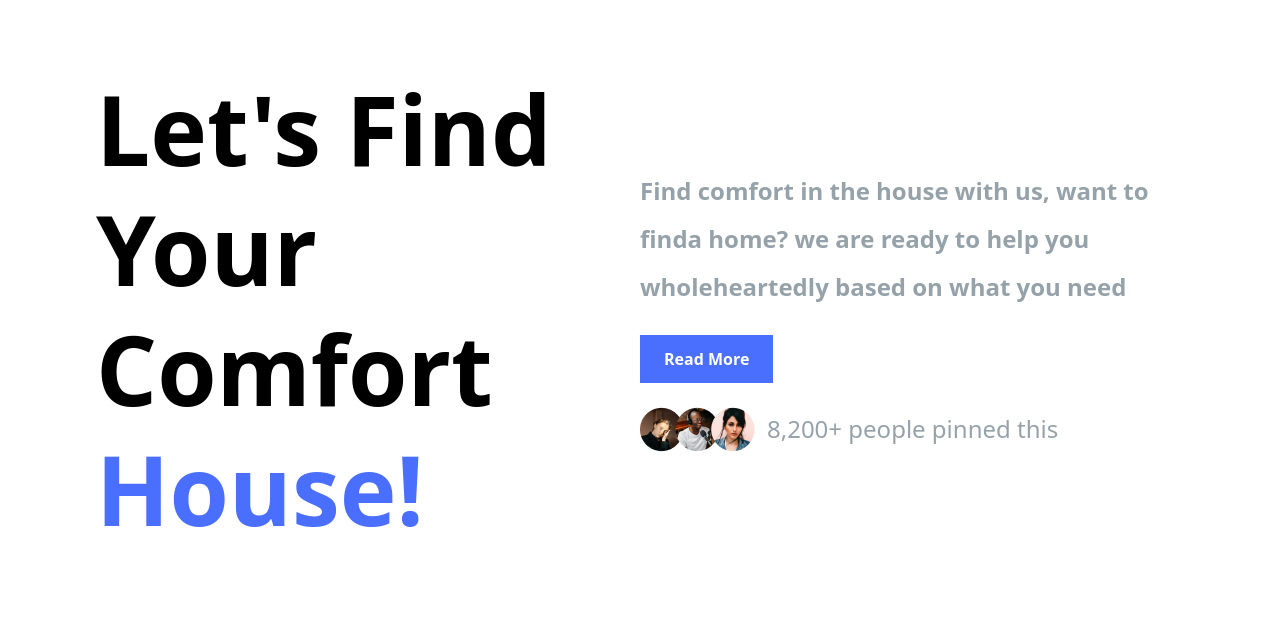
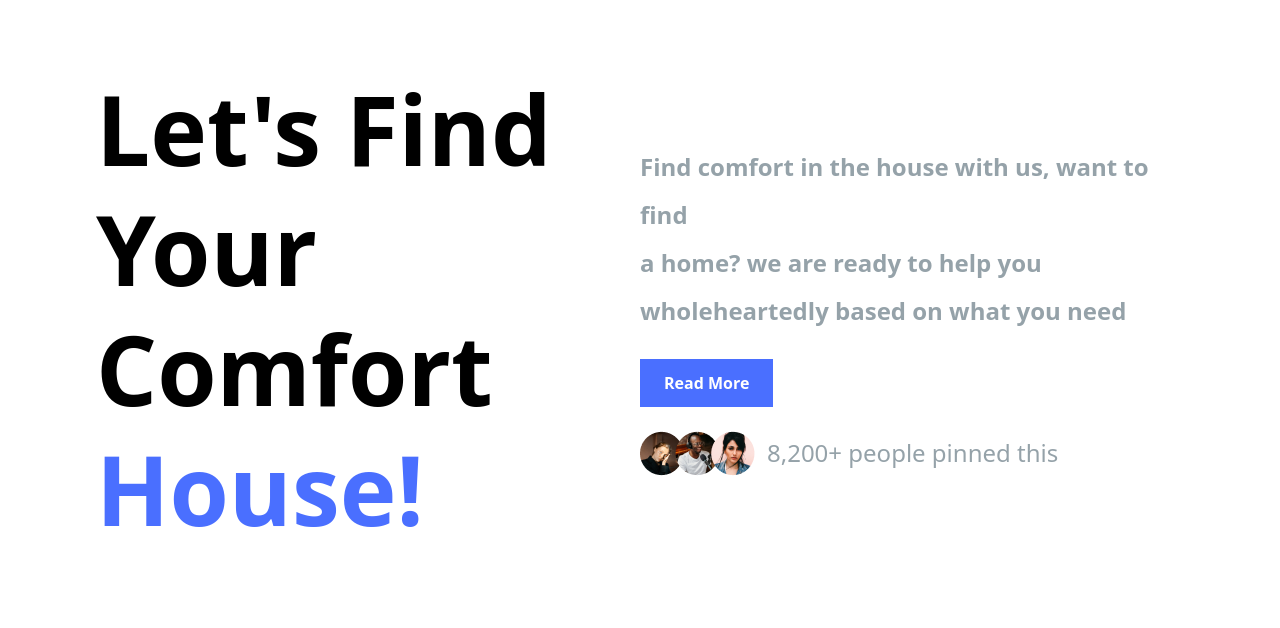
Before and after one commit to dimsurd/omahku, a website: page index.html in a window 1280 px wide. Shown: the part 103-731 px from the top of the page. Drawn offline with Linux system fonts and the light colour scheme.

```diff
--- a/index.html
+++ b/index.html
@@ -60,7 +60,7 @@
       </div>
     </section>
     <!-- End Navbar -->
-    <div class="container-fluid px-5 md:px-[96px]">
+    <div class="container-fluid px-5 md:px-[96px] w-full max-w-[2048px]">
       <div class="header-section md:mb-20">
         <div class="flex flex-col md:flex-row text-center">
           <div class="md:w-1/2 text-left">
@@ -81,12 +81,12 @@
             <p
               class="text-lg md:text-2xl text-left text-abu leading-relaxed md:leading-[200%] font-semibold"
             >
-              <span class="inline md:block-inline"
+              <span class="inline md:block"
                 >Find comfort in the house with us, want to find</span
-              ><span class="inline md:block-inline"
+              ><span class="inline md:block"
                 >a home? we are ready to help you</span
               >
-              <span class="inline md:block-inline">
+              <span class="inline md:block">
                 wholeheartedly based on what you need</span
               >
             </p>
@@ -116,7 +116,7 @@
           alt="buildings"
         />
         <div
-          class="absolute top-32 w-full px-5 md:px-0 md:w-auto md:bottom-0 md:top-auto md:left-6"
+          class="absolute top-32 w-full px-5 md:px-0 md:w-auto md:bottom-0 md:left-6 md:top-[463px]"
         >
           <div class="cards bg-white shadow-md flex flex-col md:flex-row p-7">
             <div
```
Also changed, not shown: dist/output.css.
